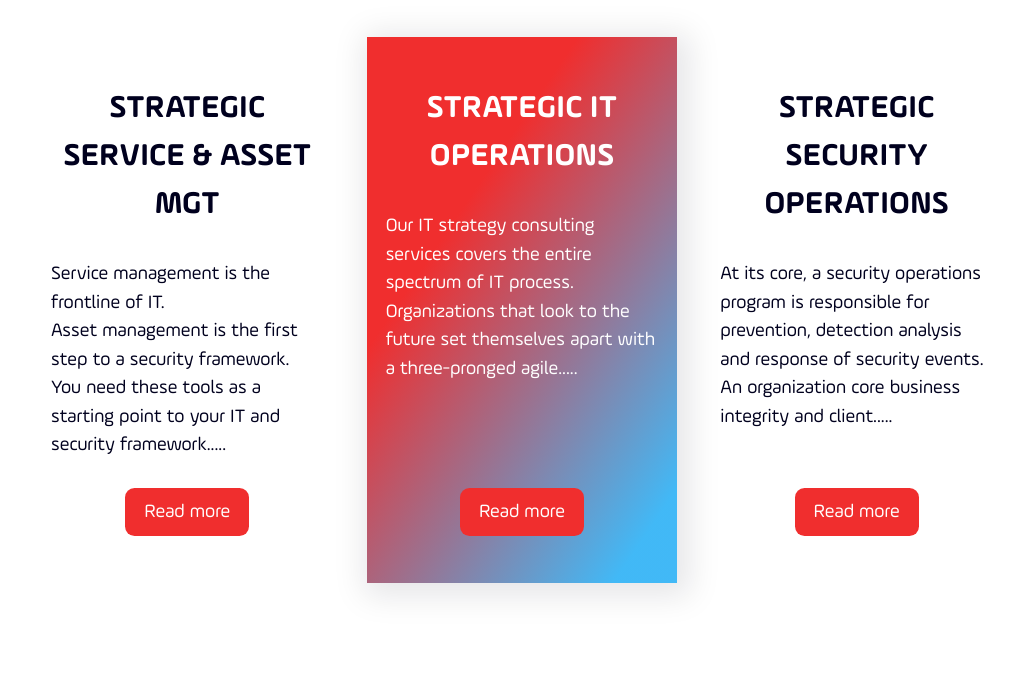
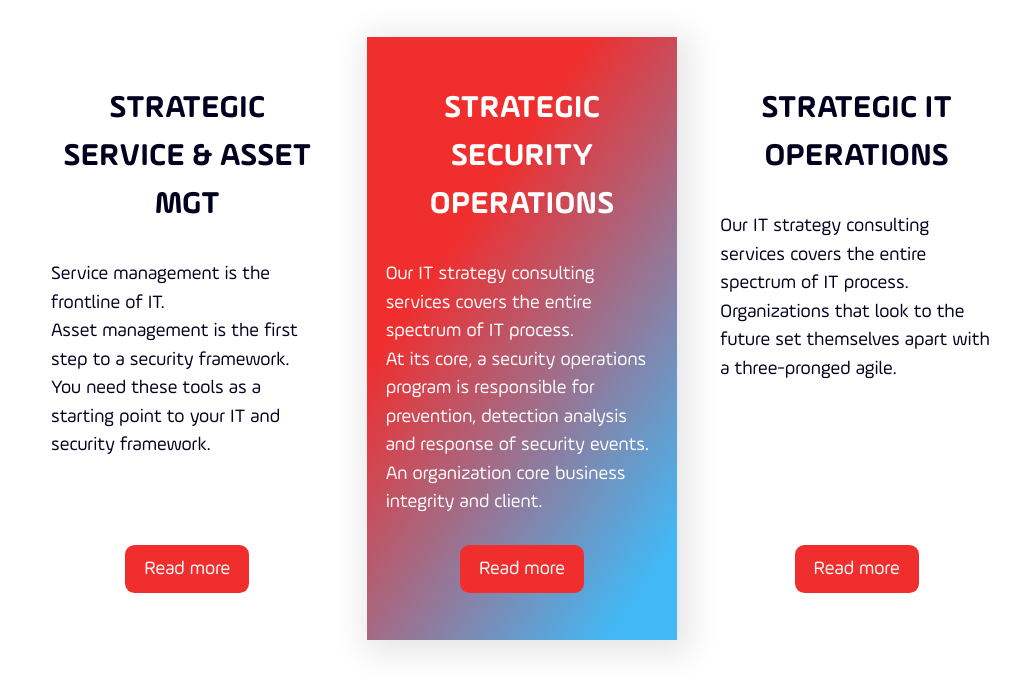
Before and after one commit to Blaqqo/vab-new, a plain HTML site: page vab-solutions-1new/vab-solutions/solutions.html in a window 1280 px wide. Shown: the part 639-1331 px from the top of the page, without its empty margins (118-1138 px from the left). Drawn offline with Linux system fonts and the light colour scheme; files whose address does not match are found by name.

Commit message:
Update solutions.html

```diff
--- a/vab-solutions-1new/vab-solutions/solutions.html
+++ b/vab-solutions-1new/vab-solutions/solutions.html
@@ -174,10 +174,33 @@
                                     Asset management is the first step to a
                                     security framework. You need these tools as
                                     a starting point to your IT and security
-                                    framework.....
+                                    framework.
                                 </p>
                             </div>
                             <a href="./ssat.html" class="solution__link"
+                                >Read more</a
+                            >
+                        </article>
+                    </li>
+                    <li class="solution">
+                        <article class="solution__article">
+                            <div>
+                                <h3 class="solution__heading">
+                                    Strategic Security Operations
+                                </h3>
+                                <p>
+                                    Our IT strategy consulting services covers
+                                    the entire spectrum of IT process.
+                                </p>
+                                    At its core, a security operations program
+                                    is responsible for prevention, detection
+                                    analysis and response of security events.
+                                <p>
+                                    An organization core business integrity and
+                                    client.
+                                </p>
+                            </div>
+                            <a href="./sio.html" class="solution__link"
                                 >Read more</a
                             >
                         </article>
@@ -192,32 +215,10 @@
                                     Our IT strategy consulting services covers
                                     the entire spectrum of IT process.
                                 </p>
-
                                 <p>
                                     Organizations that look to the future set
                                     themselves apart with a three-pronged
-                                    agile.....
-                                </p>
-                            </div>
-                            <a href="./sio.html" class="solution__link"
-                                >Read more</a
-                            >
-                        </article>
-                    </li>
-                    <li class="solution">
-                        <article class="solution__article">
-                            <div>
-                                <h3 class="solution__heading">
-                                    Strategic Security Operations
-                                </h3>
-                                <p>
-                                    At its core, a security operations program
-                                    is responsible for prevention, detection
-                                    analysis and response of security events.
-                                </p>
-                                <p>
-                                    An organization core business integrity and
-                                    client.....
+                                    agile.
                                 </p>
                             </div>
                             <a href="./sso.html" class="solution__link"
```
